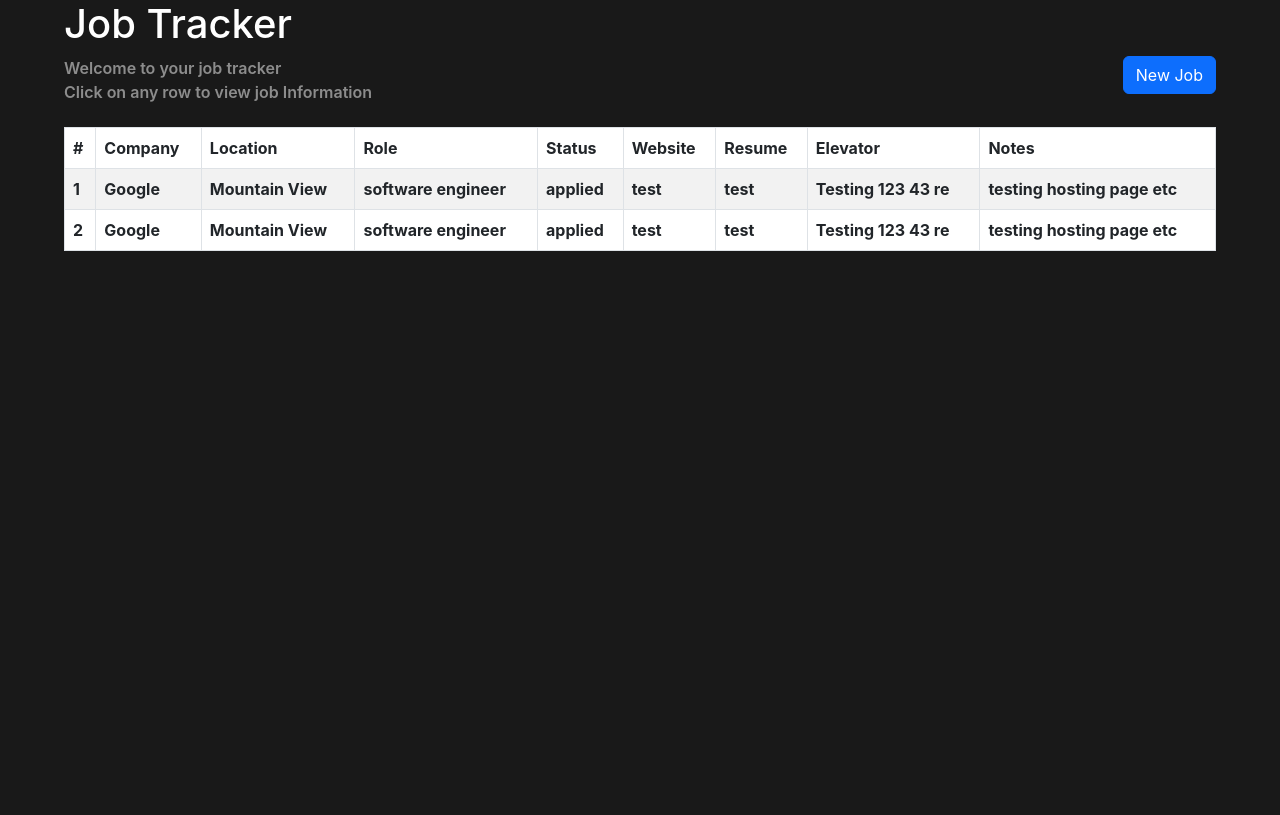
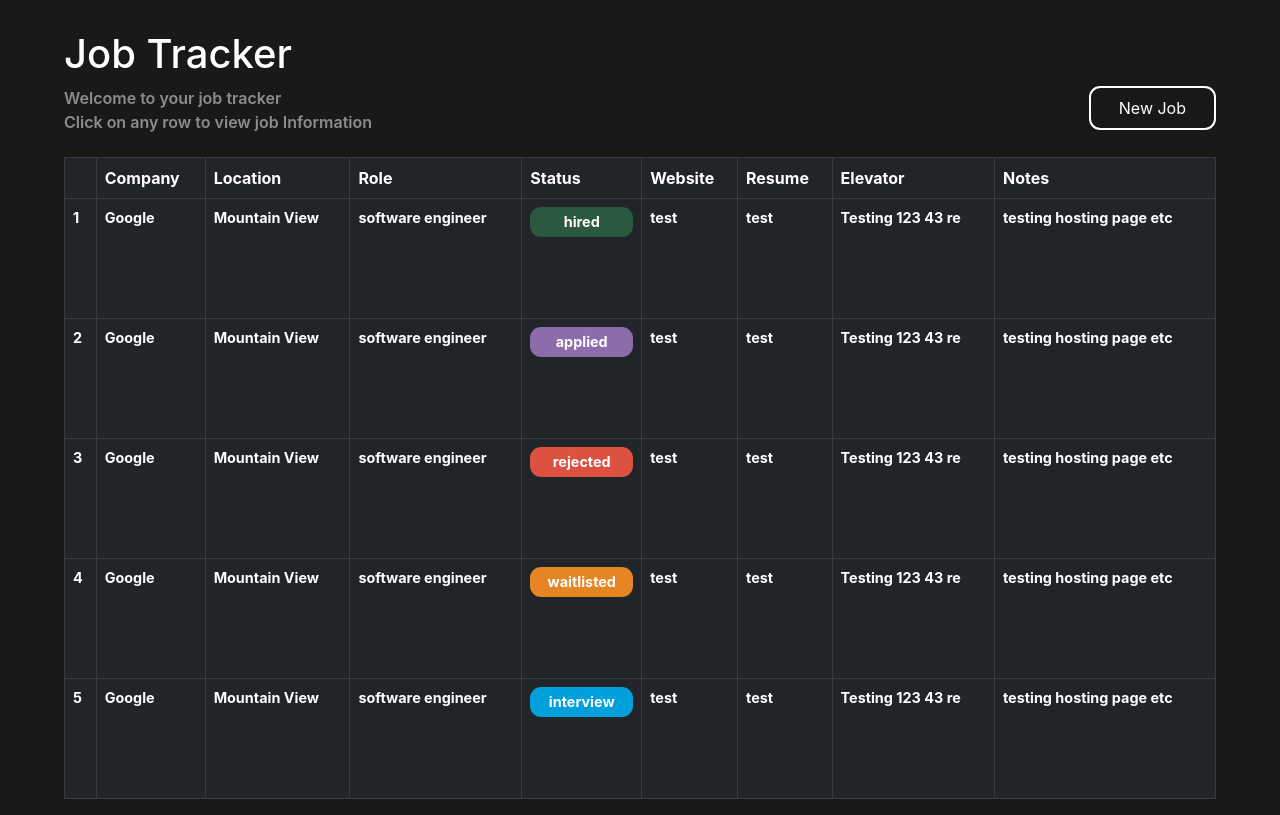
Before and after one commit to EChilin5/jobtracker, a React (Create React App) app: page / in a window 1280 px wide. Built offline with nearby package versions, Linux system fonts and the light colour scheme.

Commit message:
job tracker chart updated

```diff
--- a/src/Components/AddNewJobModal.css
+++ b/src/Components/AddNewJobModal.css
@@ -4,6 +4,16 @@
 
 .modal-content{
     background-color: #191919;
-    -webkit-transform: translate3d(50%, 0, 0);
-    transform: translate3d(50%, 0, 0);
+    width: 50%;
+    height:100vh ;
+    position: fixed;
+    bottom: 0;
+    right: 0;
+    margin: 0;
+
 }
+
+.modal-body {
+    max-height: calc(100vh - 100px);
+    overflow-y: auto;
+}
--- /dev/null
+++ b/src/Components/JobTrackerChart.css
@@ -0,0 +1,51 @@
+
+.table{
+    /* --bs-table-bg:#191919; */
+    background-color: #191919;
+}
+
+.table-header{
+    font-size: 1rem;
+    font-weight: 200;
+    align-items: center;
+}
+
+.table-content{
+    font-size: 0.9rem;
+    font-weight: 150;
+    height:15vh
+}
+
+.applied{
+    background-color: #8d6cab;
+    padding: 0.25rem 0.5rem;
+    border-radius: 0.7rem;
+    text-align: center;
+}
+.hired{
+    background-color: #2b593f;
+    padding: 0.25rem 0.5rem;
+    border-radius: 0.7rem;
+    text-align: center;
+}
+
+.waitlisted{
+    background-color: #e68523;
+    padding: 0.25rem 0.5rem;
+    border-radius: 0.7rem;
+    text-align: center;
+}
+
+.rejected{
+    background-color:#dd5143;
+    padding: 0.25rem 0.5rem;
+    border-radius: 0.7rem;
+    text-align: center;
+}
+
+.interview{
+    background-color:#00a0dc;
+    padding: 0.25rem 0.5rem;
+    border-radius: 0.7rem;
+    text-align: center;
+}
--- a/src/Components/JobTrackerChart.js
+++ b/src/Components/JobTrackerChart.js
@@ -1,6 +1,7 @@
 import React, { useState } from "react";
 import Table from "react-bootstrap/Table";
 import JobInfoModal from "./JobInfoModal";
+import "./JobTrackerChart.css";
 
 const JobTrackerChart = (props) => {
   const [show, setShow] = useState(false);
@@ -15,6 +16,20 @@
     displayModal();
   };
 
+  const updateStatusDesign = (status) => {
+    if (status === "applied") {
+      return <div className="applied">{status}</div>;
+    } else if (status === "waitlisted") {
+      return <div className="waitlisted">{status}</div>;
+    } else if (status === "rejected") {
+      return <div className="rejected">{status}</div>;
+    } else if (status === "interview") {
+      return <div className="interview">{status}</div>;
+    } else if (status === "hired") {
+      return <div className="hired">{status}</div>;
+    }
+  };
+
   return (
     <div>
       <div>
@@ -25,10 +40,10 @@
           job={props.positions[rowSelected]}
         />
       </div>
-      <Table striped bordered hover>
+      <Table bordered hover variant="dark">
         <thead>
-          <tr>
-            <th>#</th>
+          <tr className="table-header">
+            <th></th>
             <th>Company</th>
             <th>Location</th>
             <th>Role</th>
@@ -42,12 +57,16 @@
         <tbody>
           {props.positions.map((job) => {
             return (
-              <tr key={job.id} onClick={(e) => onClickRow(e, job.id)}>
+              <tr
+                className="table-content"
+                key={job.id}
+                onClick={(e) => onClickRow(e, job.id)}
+              >
                 <th>{job.id + 1}</th>
                 <th>{job.company}</th>
                 <th>{job.location}</th>
                 <th>{job.role}</th>
-                <th>{job.status}</th>
+                <th>{updateStatusDesign(job.status)}</th>
                 <th>{job.website}</th>
                 <th>{job.resume}</th>
                 <th>{job.elevator}</th>
--- a/src/Pages/JobTracker.css
+++ b/src/Pages/JobTracker.css
@@ -1,3 +1,7 @@
+.job-tracker-header{
+    margin-top: 30px;
+}
+
 .job-tracker-heading h1{
     font-weight: 700;
 }
@@ -13,3 +17,16 @@
     opacity: 0.5;
     font-weight: 600;
 }
+
+.job-tracker-subheading-btn button{
+    padding: 0.5rem 1.75rem;
+    color: white;
+    background-color: #181818;
+
+    border: 2px solid white;
+    border-radius: 0.7rem;
+}
+
+.job-tracker-subheading-btn button:hover{
+    background-color: #313030;
+}
--- a/src/Pages/JobTracker.js
+++ b/src/Pages/JobTracker.js
@@ -11,7 +11,7 @@
       company: "Google",
       location: "Mountain View",
       role: "software engineer",
-      status: "applied",
+      status: "hired",
       website: "test",
       resume: "test",
       elevator: "Testing 123 43 re",
@@ -23,6 +23,39 @@
       location: "Mountain View",
       role: "software engineer",
       status: "applied",
+      website: "test",
+      resume: "test",
+      elevator: "Testing 123 43 re",
+      notes: "testing hosting page etc",
+    },
+    {
+      id: 2,
+      company: "Google",
+      location: "Mountain View",
+      role: "software engineer",
+      status: "rejected",
+      website: "test",
+      resume: "test",
+      elevator: "Testing 123 43 re",
+      notes: "testing hosting page etc",
+    },
+    {
+      id: 3,
+      company: "Google",
+      location: "Mountain View",
+      role: "software engineer",
+      status: "waitlisted",
+      website: "test",
+      resume: "test",
+      elevator: "Testing 123 43 re",
+      notes: "testing hosting page etc",
+    },
+    {
+      id: 4,
+      company: "Google",
+      location: "Mountain View",
+      role: "software engineer",
+      status: "interview",
       website: "test",
       resume: "test",
       elevator: "Testing 123 43 re",
@@ -49,8 +82,8 @@
           <br />
           Click on any row to view job Information
         </div>
-        <div>
-          <Button onClick={() => displayModal()}>New Job</Button>
+        <div className="job-tracker-subheading-btn">
+          <button onClick={() => displayModal()}>New Job</button>
         </div>
       </div>
 
```
